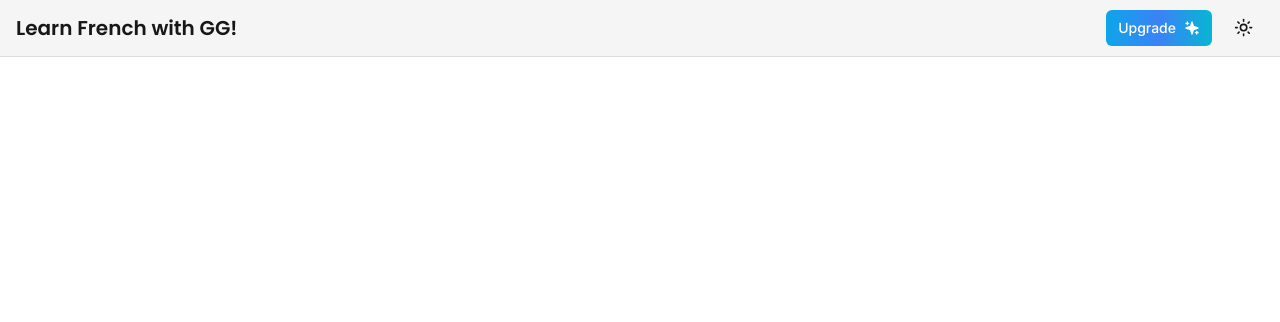
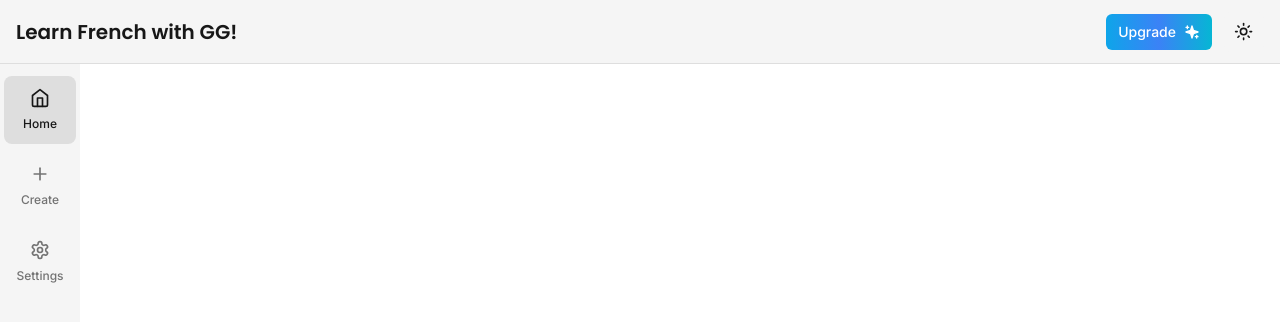
Before and after one commit to GroovyGG/learn-fran-ais, a Next.js app in the folder learn-french/: page / in a window 1280 px wide. Shown: the top 322 px of the page. Built offline with nearby package versions, Linux system fonts and the light colour scheme.

Commit message:
add sidebar

```diff
--- a/learn-french/app/(root)/layout.tsx
+++ b/learn-french/app/(root)/layout.tsx
@@ -1,4 +1,5 @@
 import { Navbar } from "@/components/navbar";
+import { Sidebar } from "@/components/sidebar";
 
 
 const RootLayout = ({
@@ -9,6 +10,10 @@
     return (
         <div className="h-full">
             <Navbar />
+            <div className="hidden md:flex mt-16 w-20 flex-col fixed inset-y-0">
+                <Sidebar />
+
+            </div>
             <main className="md:pl-20 pt-16 h-full">
             {children}
             </main>
--- a/learn-french/components/navbar.tsx
+++ b/learn-french/components/navbar.tsx
@@ -16,7 +16,7 @@
 
 export const Navbar = () => {
     return (
-        <div className="fixed w-full z-50 flex justify-between items-center py-2 px-4 border-b border-primary/10 bg-secondary">
+        <div className="fixed w-full z-50 flex justify-between items-center py-2 px-4 border-b border-primary/10 bg-secondary h-16">
             <div className="flex items-center">
                 <Menu className="block md:hidden" />
                 <Link href="/">
--- /dev/null
+++ b/learn-french/components/sidebar.tsx
@@ -0,0 +1,52 @@
+"use client"
+
+import { cn } from "@/lib/utils"
+import { Home, Plus, Settings } from "lucide-react"
+import { usePathname} from "next/navigation"
+
+export const Sidebar = () => {
+    const pathname = usePathname()
+    const routes = [
+        {
+            icon: Home,
+            href:"/",
+            label:"Home"   ,
+            pro: false,
+        },
+        {
+            icon: Plus,
+            href:"/companion/new",
+            label:"Create"   ,
+            pro: true,
+        },
+        {
+            icon: Settings,
+            href:"/settings",
+            label:"Settings"   ,
+            pro: false,
+        },
+
+    ]
+    return (
+        <div className="space-y-4 flex flex-col h-full text-primary bg-secondary">
+            <div className="p-3 flex flex-1 justify-center">
+                <div className="space-y-2">
+                    {routes.map((route) => (
+                        <div
+                            key={route.href}
+                            className={cn(
+                                "text-muted-foreground text-xs group flex p-3 w-full justify-start font-medium cursor-pointer hover:text-primary hover:bg-primary/10 rounded-lg transition",
+                                pathname === route.href && "bg-primary/10 text-primary"
+                            )}
+                        >
+                            <div className="flex flex-col gap-y-2 items-center flex-1">
+                                <route.icon className="h-5 w-5" />
+                                {route.label}
+                            </div>
+                        </div>
+                    ))}
+                </div>
+            </div>
+        </div>
+    )
+}
```
